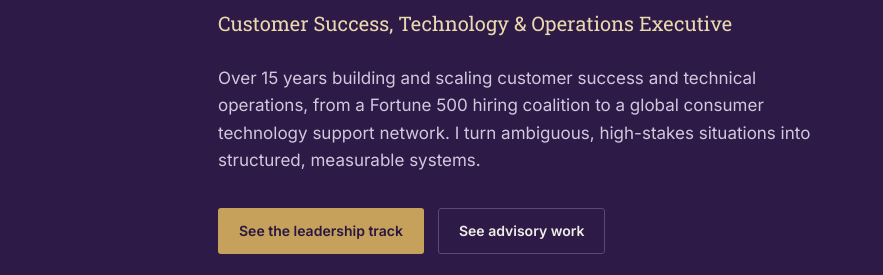
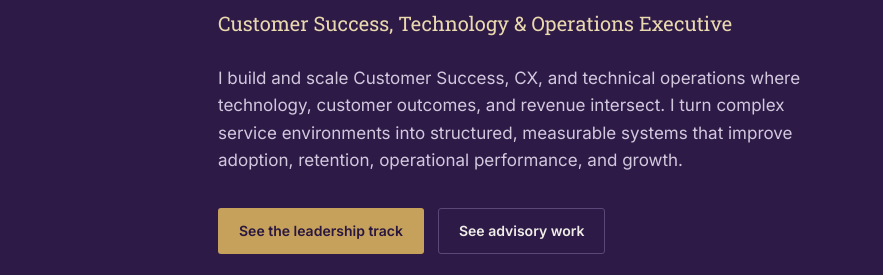
Before and after one commit to telaine2024/tehrani, a plain HTML site: page index.html in a window 1280 px wide. Shown: the part 196-471 px from the top of the page, 0-883 px from the left. Drawn offline with Linux system fonts and the light colour scheme.

Commit message:
Update homepage intro

```diff
--- a/index.html
+++ b/index.html
@@ -414,7 +414,7 @@
     <div class="copy">
       <h1>Tehrani Burke</h1>
       <p class="role">Customer Success, Technology &amp; Operations Executive</p>
-      <p class="lede">Over 15 years building and scaling customer success and technical operations, from a Fortune 500 hiring coalition to a global consumer technology support network. I turn ambiguous, high-stakes situations into structured, measurable systems.</p>
+      <p class="lede">I build and scale Customer Success, CX, and technical operations where technology, customer outcomes, and revenue intersect. I turn complex service environments into structured, measurable systems that improve adoption, retention, operational performance, and growth.</p>
       <div class="ctas">
         <a class="btn primary" href="#leadership">See the leadership track</a>
         <a class="btn ghost" href="#advisory">See advisory work</a>
```
